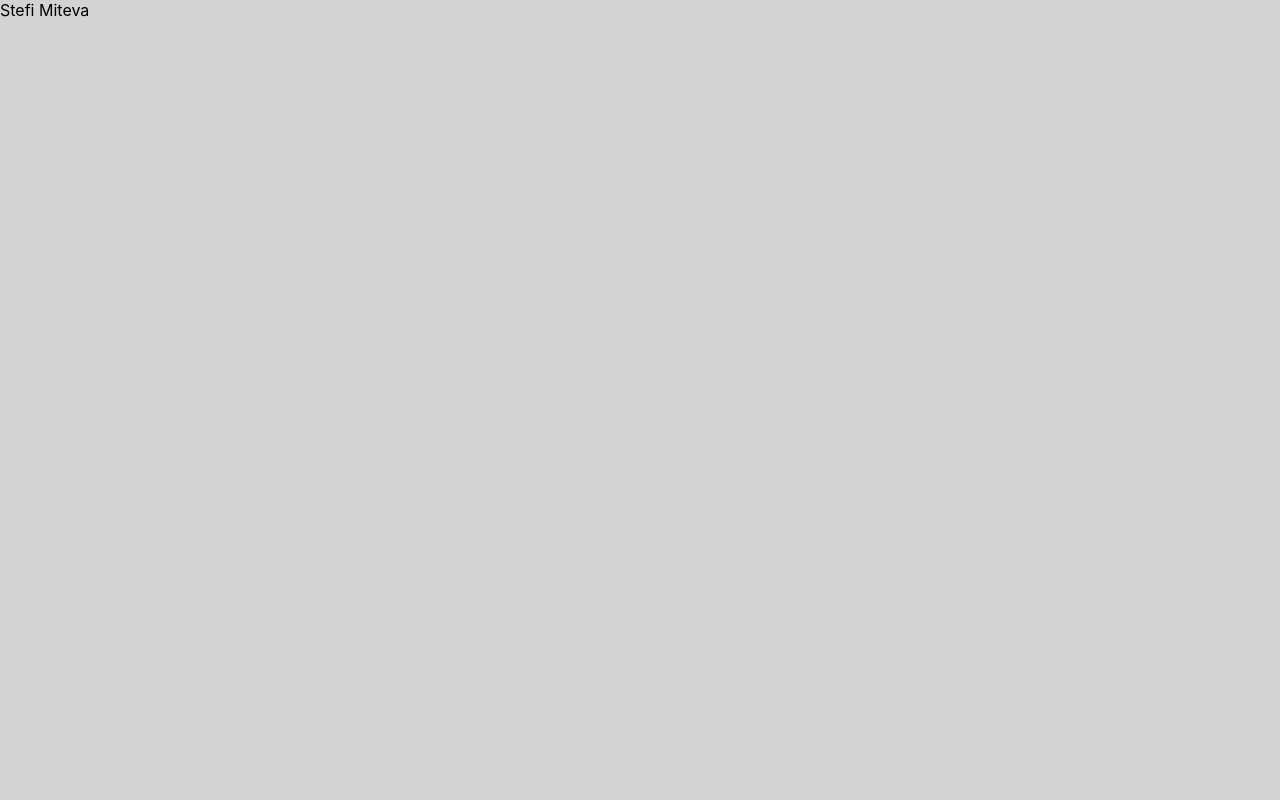
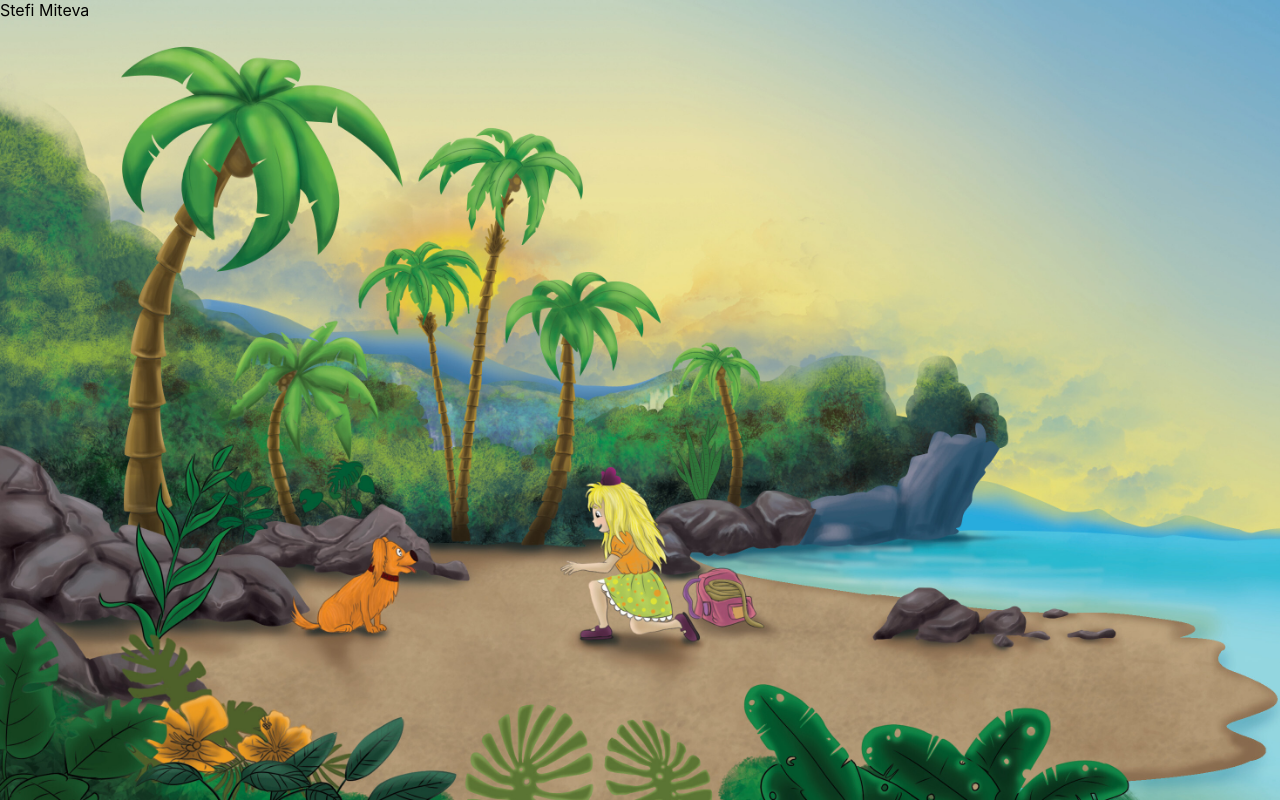
Before and after one commit to mitevdimitar/stefi-miteva, a React (Create React App) app: page / in a window 1280 px wide. Built offline with nearby package versions, Linux system fonts and the light colour scheme.

Commit message:
setup home page background

```diff
--- /dev/null
+++ b/src/declaration.d.ts
@@ -0,0 +1 @@
+declare module '*.jpg';
--- a/src/pages/Home.tsx
+++ b/src/pages/Home.tsx
@@ -1,10 +1,13 @@
 import { Grid } from '@mui/material';
+import Background from '../img/Background.jpg';
 
 function Home() {
   return (
     <Grid
       sx={{
-        background: 'lightgrey',
+        backgroundImage: `url(${Background})`,
+        backgroundRepeat: 'no-repeat',
+        backgroundSize: 'cover',
         height: '100vh',
       }}
     >
```
Also changed, not shown: src/img/Background.jpg (added).
